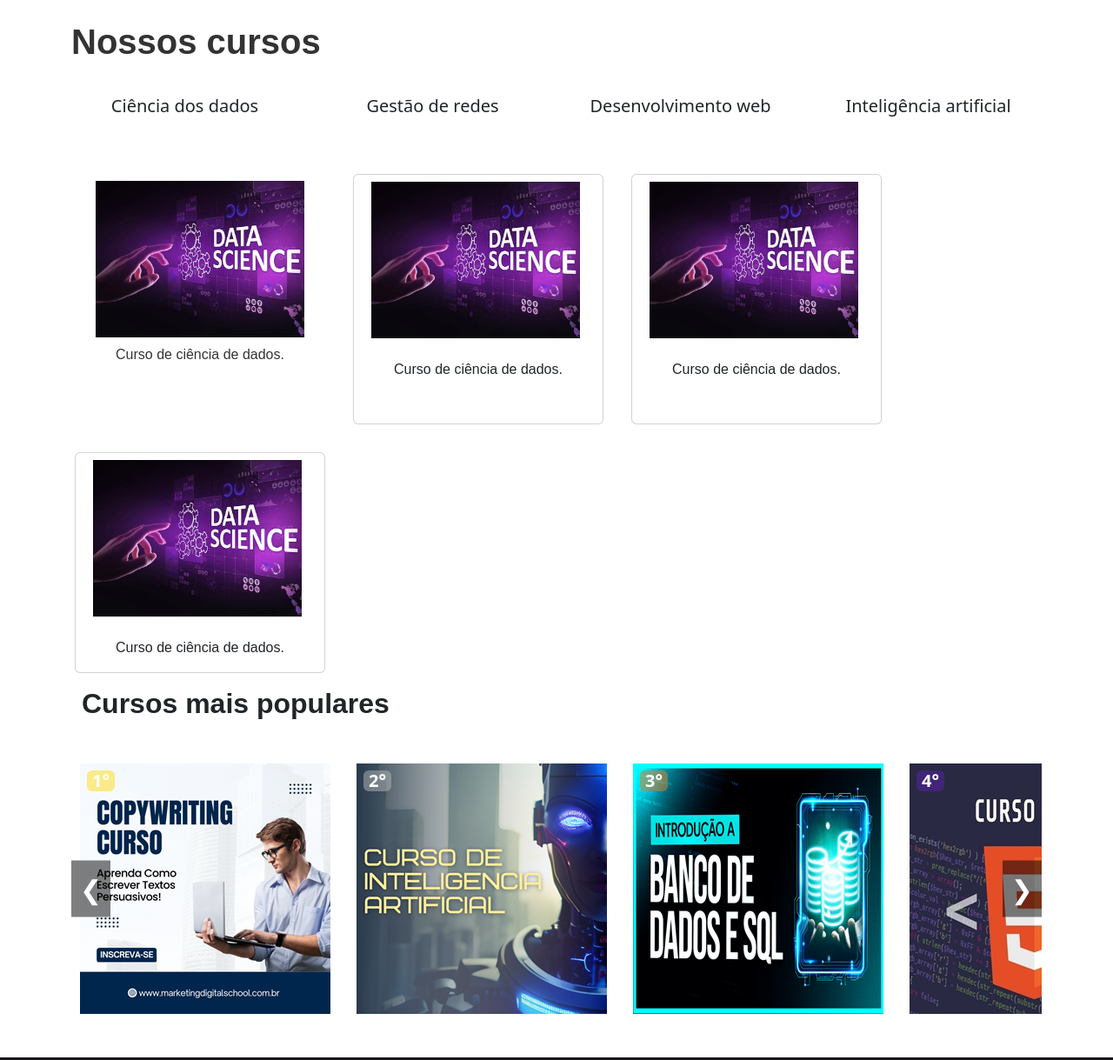
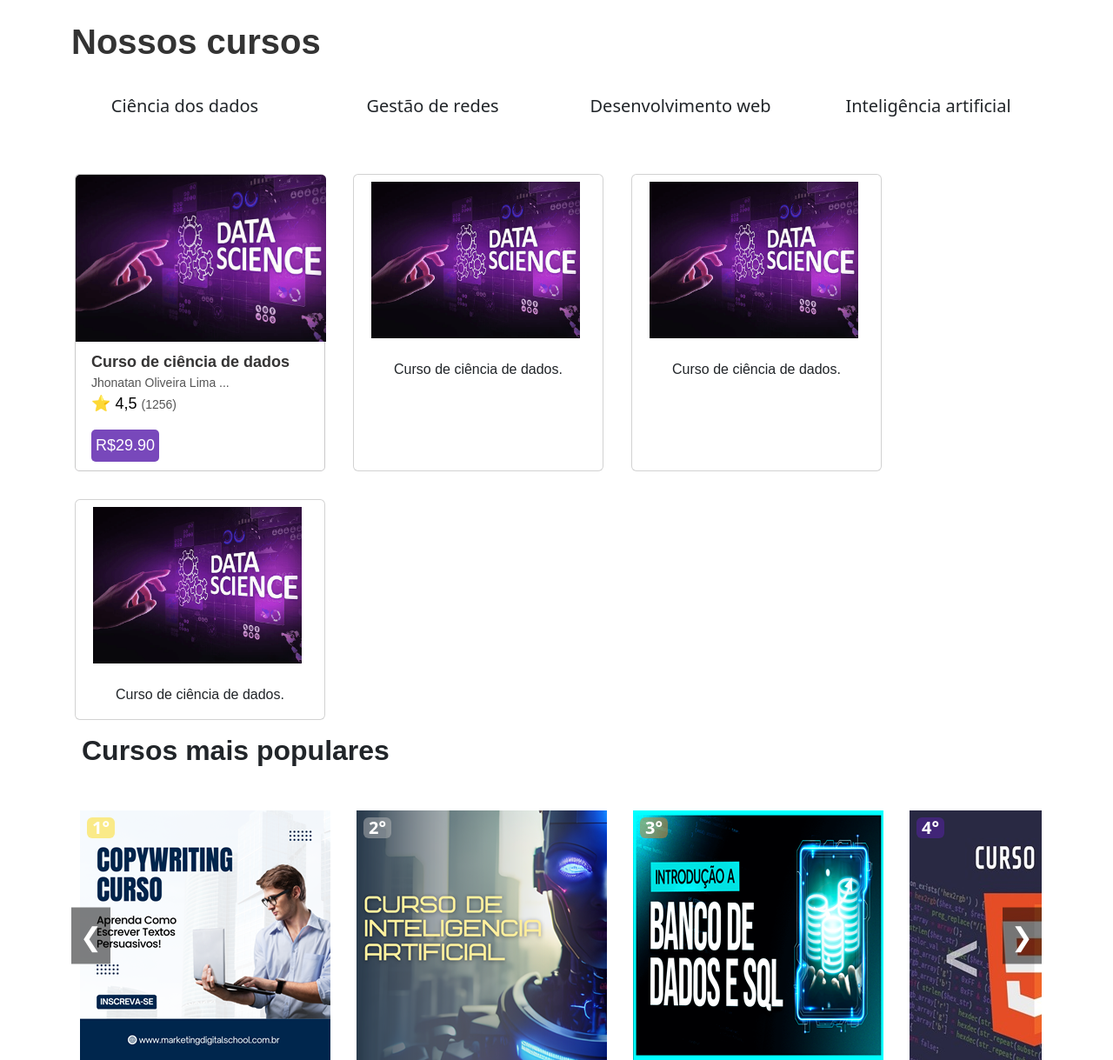
Before and after one commit to lorenzoBarbosa/Snake-Academy, a FastAPI app: page / in a window 1280 px wide. Shown: the part 1376-2595 px from the top of the page at 87% size. Run offline with FastAPI, Linux system fonts and the light colour scheme.

Commit message:
alterações malucas

```diff
--- a/static/css/gerais.css
+++ b/static/css/gerais.css
@@ -139,18 +139,64 @@ html,body
 }
 
 .carde-cursos {
-    min-width: 18rem;
-    height: 18rem;
+    width: 18rem;
+    min-height: 18rem;
     background-color: #ffffff;
     color: rgb(53, 52, 52);
-    display: flex;
-    justify-content: center;
-    align-items: center;
-    border-radius: 10px;
-    flex-shrink: 0;
-    position: relative;
+    border-radius: 5px;
+    border: 1px solid #cac9ca;
     display: inline-block;
+    padding: 0;
 }
+
+.imagem-curso {
+    border-radius: 5px 5px 0px 0px;
+    width: 18rem;
+    height: 12rem;
+    object-fit: cover;
+}
+
+.carde-descricao {
+    text-align: left;
+    padding: 10px;
+    margin-left: 8px ;
+    margin-bottom: 0;
+}
+.carde-texto-titulo{
+    font-size: 18px;
+    font-weight: bold;
+    margin: 0;
+}
+.carde-autor {
+    font-size: 14px;
+    color: #555555;
+    margin: 0;
+}
+.carde-avaliacao{
+    font-size: 18px;
+    color: #000000;
+    margin-top: 8px;
+    margin-bottom: 0;
+    display: inline;
+}
+.carde-quantidade-avaliacoes {
+    font-size: 14px;
+    color: #555555;
+    margin-bottom: 0;
+    display: inline;
+}
+.carde-preco {
+    font-size: 18px;
+    color: #ffffff;
+    margin: 0;
+    background-color: #5c22add3;
+    display: inline-block;
+    border-radius: 5px;
+    padding: 5px;
+}
+
+
+
 /* gap é a propriedade que define o espaçamento entre os itens do carrossel. */
 .carde-favoritos {
     min-width: 18rem;
--- a/templates/publico/home.html
+++ b/templates/publico/home.html
@@ -110,12 +110,16 @@
             <div class="mt-3 mb-3 container" id="group1">
                 <div class="collapse show" id="collapseCD" data-bs-parent="#group1">
                     <div class="row">
-                        <div class="carde-cursos col-3 m-3 align-itens-center justify-content-center text-center" style="width: 18rem;">
-                            <a href="curso.html">
-                                <img src="/static/img/ciencia_dados.jpg" class="p-2" alt="Ciência dos Dados" style="width:16rem; height:auto; " >
+                        <div class="carde-cursos col-3 m-3">
+                            <a href="/curso">
+                                <img src="/static/img/ciencia_dados.jpg" class="imagem-curso" alt="Ciência dos Dados" >
                             </a>
-                            <div class="card-body">
-                                <p class="card-text">Curso de ciência de dados.</p>
+                            <div class="carde-descricao">
+                                <p class="carde-texto-titulo">Curso de ciência de dados</p>
+                                <p class="carde-autor">Jhonatan Oliveira Lima ...</p>
+                                <p class="carde-avaliacao">⭐ 4,5 <p class="carde-quantidade-avaliacoes">(1256)</p> </p>
+                                <p class="carde-preco">R$29.90</p>
+
                             </div>
                         </div>
                         <div class="card col-3 m-3 align-itens-center justify-content-center text-center" style="width: 18rem;">
```
